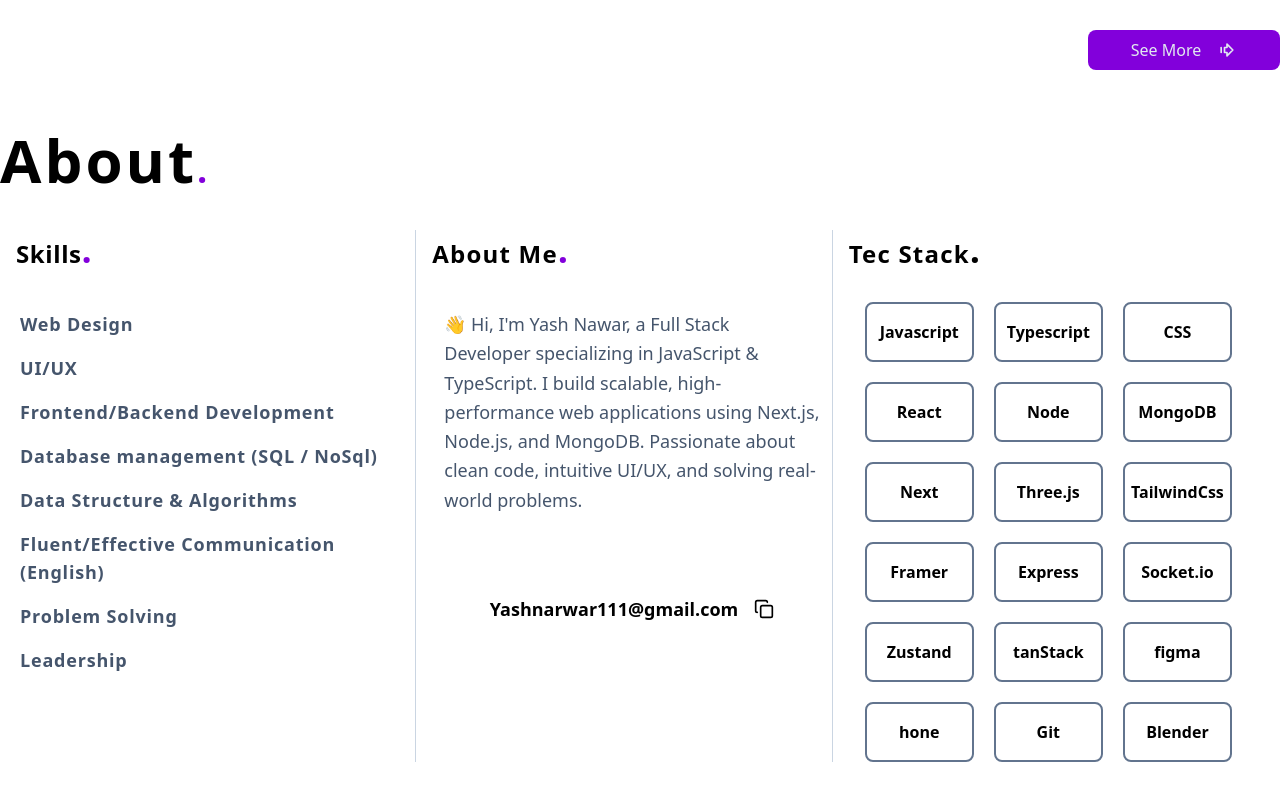
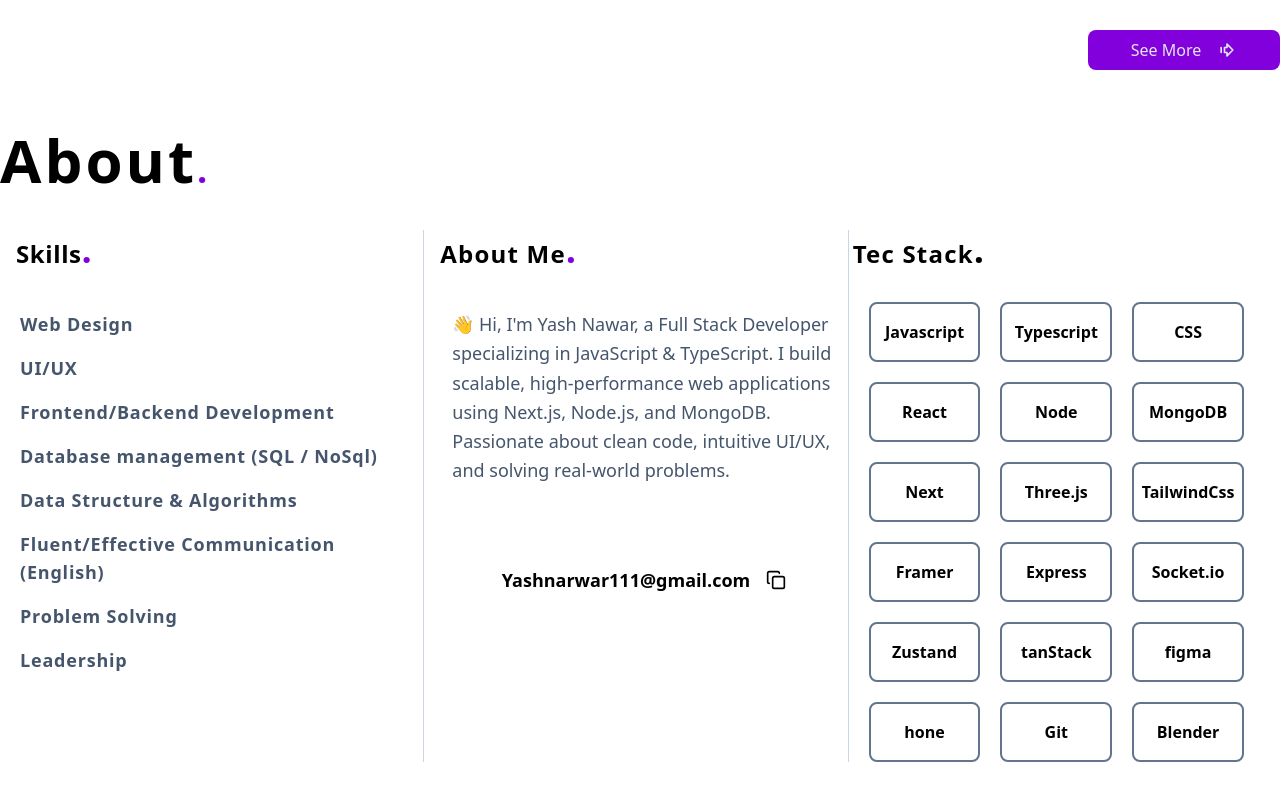
Before and after one commit to YashNarwar1/my_portfolio, a React (Vite) app: page / in a window 1280 px wide. Shown: the part 1795-2595 px from the top of the page. Built offline with nearby package versions, Linux system fonts and the light colour scheme.

Commit message:
about page

```diff
--- a/src/components/About.jsx
+++ b/src/components/About.jsx
@@ -74,7 +74,7 @@ const About = () => {
             </span>
           </p>
         </div>
-        <div className="flex flex-1 flex-col px-4 mt-6 lg:mt-0">
+        <div className="flex flex-1 flex-col px-1 mt-6 lg:mt-0">
           <h1 className="text-2xl font-bold tracking-wider mb-8">
             Tec Stack<span className="font-bold text-4xl">.</span>
           </h1>
```
